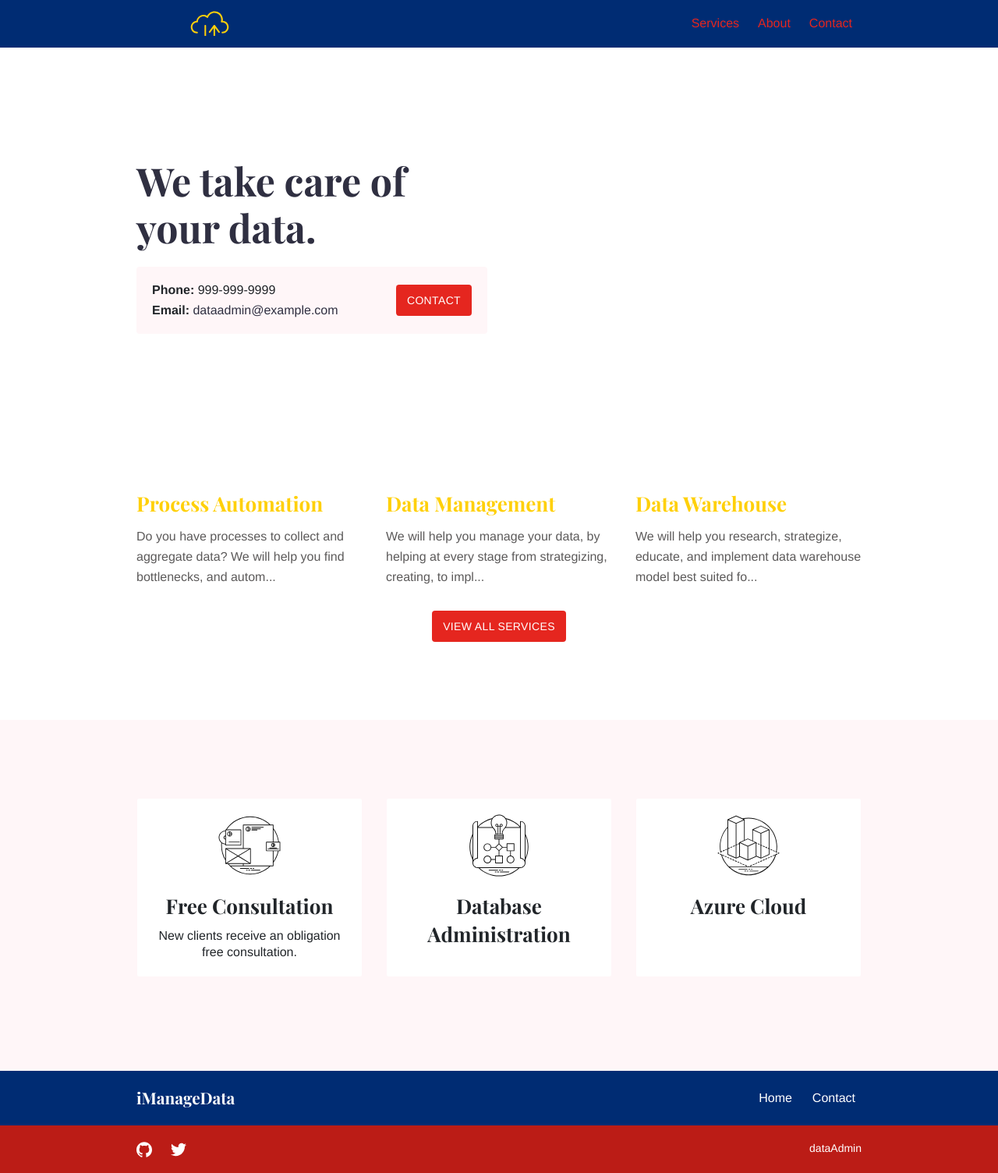
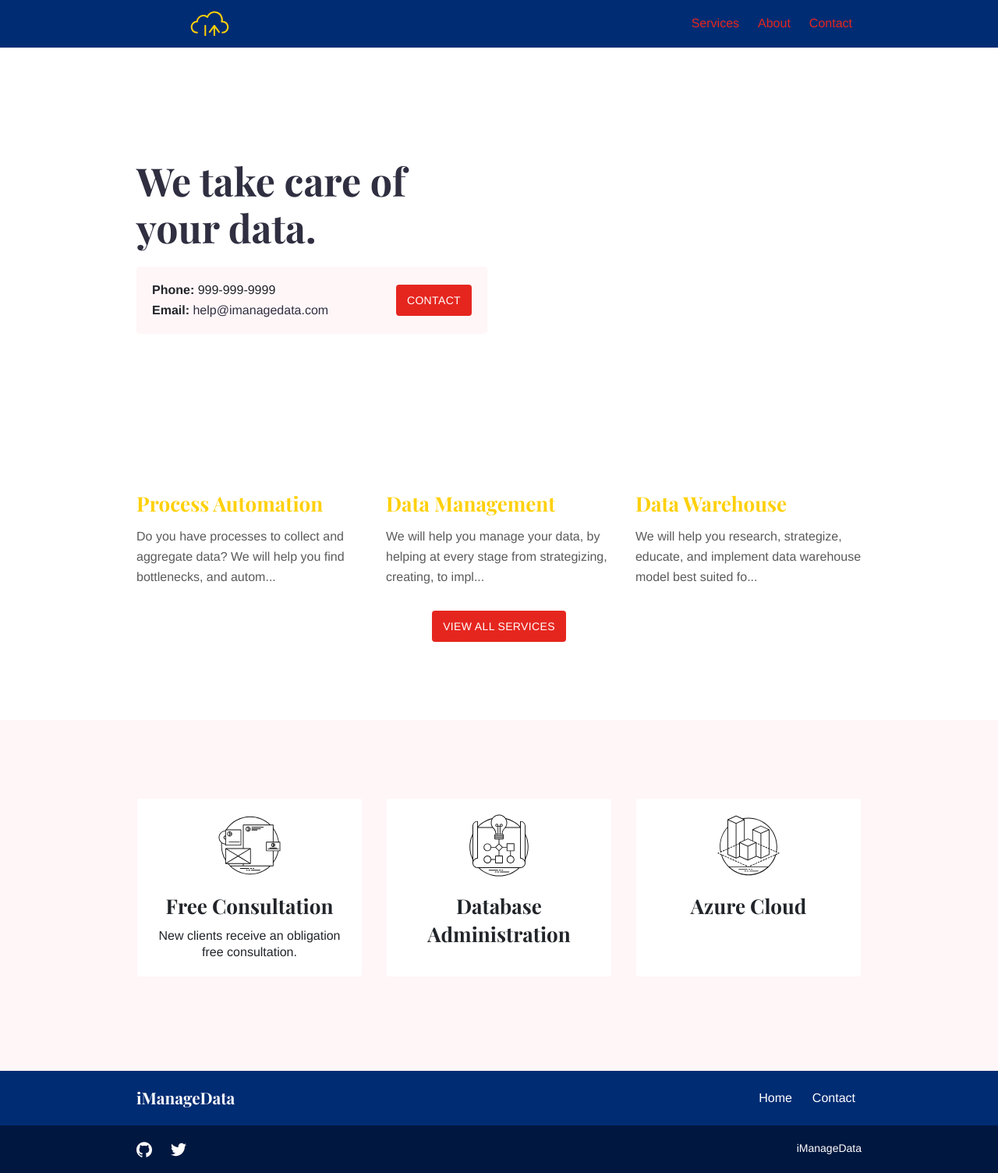
Before and after one commit to imsunchips/imanagedata, a Jekyll site: the page built from index.md, in a window 1280 px wide. Shown: the whole page at 78% size. Built offline with Jekyll 4.4.1, drawn with Linux system fonts in a browser that asks for light colours.

Commit message:
changed footer

```diff
--- a/_data/contact.yml
+++ b/_data/contact.yml
@@ -1,3 +1,3 @@
-email: 'dataadmin@example.com'
+email: 'help@imanagedata.com'
 phone: '999-999-9999'
 contact_button_link: 'contact'
--- a/_data/seo.yml
+++ b/_data/seo.yml
@@ -1,4 +1,4 @@
 google_analytics_id: ""
 #meta_twitter_site: "@zerostaticio"
 #meta_twitter_creator: "@zerostaticio"
-copyright_text: 'dataAdmin <a class="zerostatic" href=""></a>'
+copyright_text: 'iManageData <a class="zerostatic" href=""></a>'
--- a/_sass/components/_header.scss
+++ b/_sass/components/_header.scss
@@ -16,7 +16,7 @@
     position: absolute;
     z-index: 10;
     width: 100%;
-    height: 30px;
+    height: 20%;
   }
 }
 .lock-scroll {
--- a/assets/css/style.scss
+++ b/assets/css/style.scss
@@ -27,7 +27,7 @@ $font-family-heading: "Playfair Display", serif, -apple-system;
 // Footer
 $footer-background-color: $sa_bg_blue;
 $footer-text-color: $white;
-$sub-footer-background-color: darken($primary, 10%);
+$sub-footer-background-color: darken($sa_bg_blue, 10%);
 $sub-footer-text-color: $white;
 
 // Bootstrap
```
